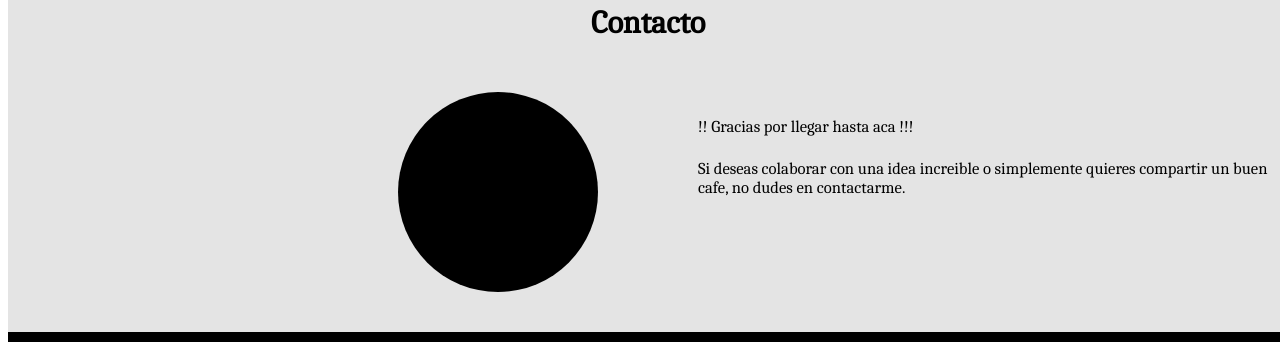
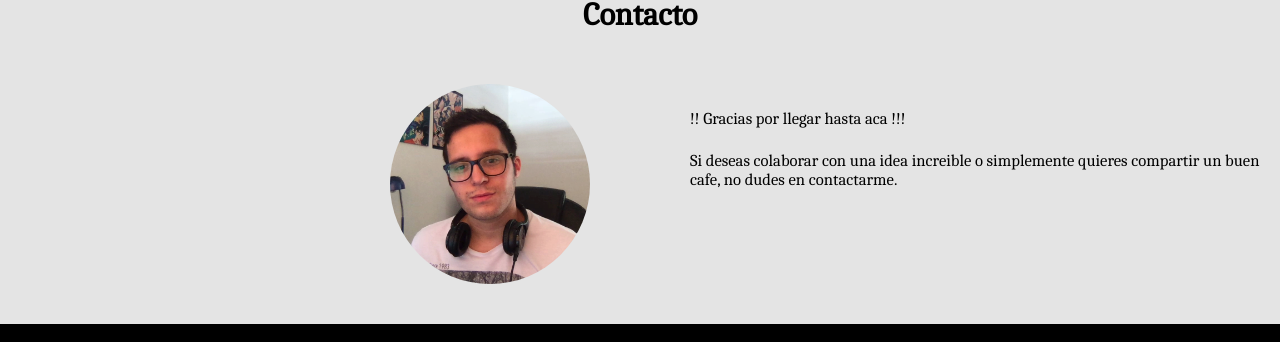
Before and after one commit to qu3qui/personalWebSite, an Angular app in the folder sbcowlsite/: page / in a window 1280 px wide. Shown: the part 2416-2758 px from the top of the page. Built offline with nearby package versions, Linux system fonts and the light colour scheme.

Commit message:
Added profile photo and updated css style

```diff
--- a/sbcowlsite/src/app/app.component.html
+++ b/sbcowlsite/src/app/app.component.html
@@ -4,8 +4,17 @@
 
 <div class="aboutMeContainer">
 
+
+
+
   <div class="photoContainer">
-    <img class="profilePhotoTest" src="assets/profilePhotoTest.png" alt="John Doe">
+
+    <div class="profileMainPhoto"></div>
+
+    <!--
+    <img class="profilePhotoTest" src="assets/profilePhoto.png" alt="Profile photo">
+     -->
+
   </div>
 
   <div class="rightContainer">
@@ -53,7 +62,11 @@
 
   <div class="contentContainer">
     <div class="profileImageContainer">
-      <span class="profileImage"></span>
+      <div class="profileImage"></div>
+
+      <!--
+        <img class="profileImage" src="assets/contactPhoto.jpg" alt="Contact photo">
+      -->
     </div>
     <div class="textContainer">
       <div class="firstParagraphText">
--- a/sbcowlsite/src/app/app.component.scss
+++ b/sbcowlsite/src/app/app.component.scss
@@ -1,9 +1,3 @@
-/* override browser default */
-html, body {
-  margin: 0;
-  padding: 0;
-}
-
 .logoContainer {
     height: 100vh;
     width: 100vw;
@@ -26,10 +20,19 @@ html, body {
         height: 100%;
         width: 50%;
 
+        .profileMainPhoto{
+            width: 100%;
+            height: 100%;
+            background-image: url('../assets/profilePhoto.png');
+            background-size: contain;
+            background-repeat: no-repeat;
+            background-position: center center;
+        }
+
         .profilePhotoTest{
             max-width:100%;
             height: 100%;
-            object-fit:fill
+            object-fit:fill;
         }
 
     }
@@ -178,9 +181,11 @@ html, body {
             padding-right: 100px;
 
             .profileImage{
+                background-image: url('../assets/contactPhoto.jpg');
+                background-size: cover;
+                background-position: center center;
                 height: 200px;
                 width: 200px;
-                background-color: black;
                 border-radius: 50%;
             }
 
--- a/sbcowlsite/src/styles.scss
+++ b/sbcowlsite/src/styles.scss
@@ -1 +1,7 @@
 /* You can add global styles to this file, and also import other style files */
+
+/* override browser default */
+html, body {
+    margin: 0;
+    padding: 0;
+  }
```
Also changed, not shown: sbcowlsite/src/assets/contactPhoto.jpg (added), sbcowlsite/src/assets/profilePhoto.png (added).
